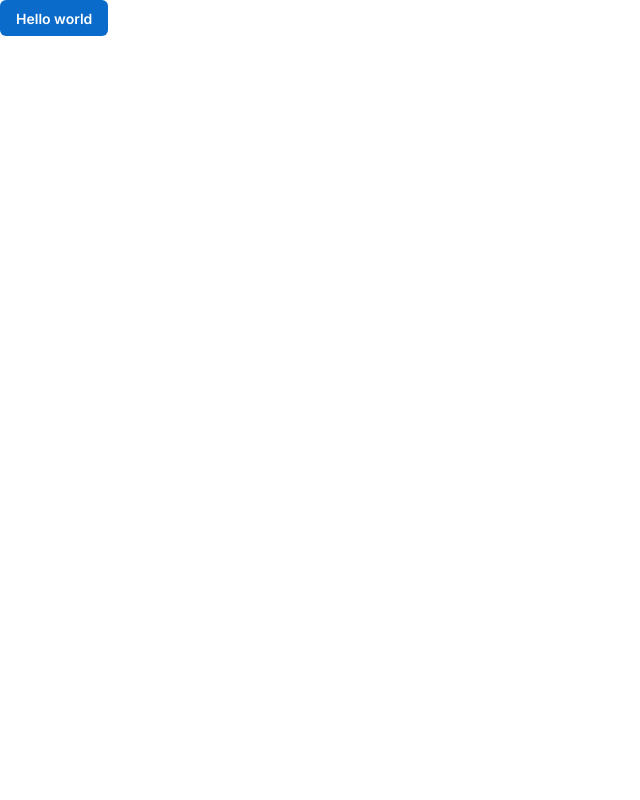
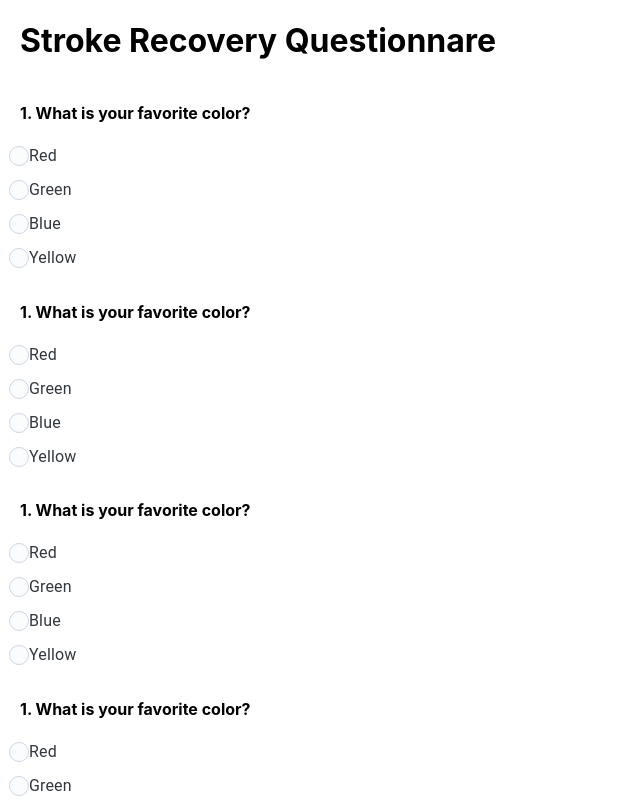
Before and after one commit to kmperera/CIS4930-HandsOnLearning, a React (Create React App) app in the folder health-app-frontend/: page /evaluations in a window 1280 px wide. Shown: the top 800 px of the page, without its empty margins (0-640 px from the left). Built offline with nearby package versions, Linux system fonts and the light colour scheme.

Commit message:
first version of the quiz w/ footer

```diff
--- a/health-app-frontend/package.json
+++ b/health-app-frontend/package.json
@@ -6,7 +6,10 @@
     "@emotion/react": "^11.11.1",
     "@emotion/styled": "^11.11.0",
     "@fontsource/inter": "^5.0.15",
+    "@mui/icons-material": "^5.14.18",
     "@mui/joy": "^5.0.0-beta.15",
+    "@mui/material": "^5.14.18",
+    "@mui/styled-engine-sc": "^6.0.0-alpha.6",
     "@testing-library/jest-dom": "^5.17.0",
     "@testing-library/react": "^13.4.0",
     "@testing-library/user-event": "^13.5.0",
@@ -15,6 +18,7 @@
     "react-router": "^6.18.0",
     "react-router-dom": "^6.18.0",
     "react-scripts": "5.0.1",
+    "styled-components": "^6.1.1",
     "web-vitals": "^2.1.4"
   },
   "scripts": {
--- /dev/null
+++ b/health-app-frontend/src/Evaluations/Evaluations.css
@@ -0,0 +1,34 @@
+.html {
+    height: 100%
+}
+
+
+.body {
+    display: flex;
+    flex-direction: column;
+    margin-left: 20px;
+    height: 100%;
+    min-height: 10000%;
+}
+
+.question-title {
+    color: red
+}
+
+.question-box {
+    font-family: 'Inter', sans-serif;
+    margin-bottom: 0px
+}
+
+.form-label {
+    margin-bottom: 10px;
+    font-family: 'Inter', sans-serif;
+
+}
+
+.flex-wrapper {
+    display: flex;
+    min-height: 100vh;
+    flex-direction: column;
+    justify-content: space-between;
+}
--- a/health-app-frontend/src/Evaluations/Evaluations.js
+++ b/health-app-frontend/src/Evaluations/Evaluations.js
@@ -1,11 +1,82 @@
-import React from "react"
+import React, {useState} from "react"
 import Button from '@mui/joy/Button';
+import Box from '@mui/joy/Box';
+import Input from "@mui/joy/Input";
+import Typography from '@mui/joy/Typography';
+import MultipleChoice from "./MultipleChoice";
+import './Evaluations.css';
+import { useTheme } from '@mui/material/styles';
+import SliderChoice from './SliderChoice';
 
 
 export default function Evaluations() {
+    const theme = useTheme();
+
+    const [Q1, setQ1] = useState(1);
+    const [Q2, setQ2] = useState(2);
+    const [Q3, setQ3] = useState(3);
+    const [Q4, setQ4] = useState(4);
+
+
     return (
         <div>
-            <Button variant="solid">Hello world</Button>
+            <div className='flex-wrapper'>
+                <div>
+                    <div className="head"></div>
+                    <div className="body">
+
+                        <h1>Stroke Recovery Questionnare</h1>
+                        <MultipleChoice
+                            questionName="1. What is your favorite color?"
+                            options={['Red', 'Green', 'Blue', 'Yellow']}
+                        />
+                        <MultipleChoice
+                            questionName="1. What is your favorite color?"
+                            options={['Red', 'Green', 'Blue', 'Yellow']}
+                        />
+                        <MultipleChoice
+                            questionName="1. What is your favorite color?"
+                            options={['Red', 'Green', 'Blue', 'Yellow']}
+                        />
+                        <MultipleChoice
+                            questionName="1. What is your favorite color?"
+                            options={['Red', 'Green', 'Blue', 'Yellow']}
+                        />
+                        <MultipleChoice
+                            questionName="1. What is your favorite color?"
+                            options={['Red', 'Green', 'Blue', 'Yellow']}
+                        />
+                        <MultipleChoice
+                            questionName="1. What is your favorite color?"
+                            options={['Red', 'Green', 'Blue', 'Yellow']}
+                        />
+                        <MultipleChoice
+                            questionName="1. What is your favorite color?"
+                            options={['Red', 'Green', 'Blue', 'Yellow']}
+                        />
+                        <SliderChoice questionName ="1. What is your favorite color?"></SliderChoice>
+
+                        <Button sx={{ width: '120px', marginTop: '20px', marginLeft: '-10px', marginBottom: '30px' }}>See Results</Button>
+
+                    </div>
+                </div>
+                <Box component="footer" className="footer" sx={{
+                    display: 'flex',
+                    flexDirection: 'column',
+                    alignItems: 'center',
+                    justifyContent: 'center',
+                    padding: '20px',
+                    backgroundColor: 'background.footer',
+                    color: '#FFFFFF'
+                }}>
+                    <Typography level="body2" component="p" fontFamily={'Inter'}>
+                        © 2023 Your Company Name
+                    </Typography>
+                    <Typography level="body2" component="p" fontFamily={'Inter'}>
+                        All rights reserved.
+                    </Typography>
+                </Box>
+            </div>
         </div>
     );
 }
--- /dev/null
+++ b/health-app-frontend/src/Evaluations/MultipleChoice.js
@@ -0,0 +1,25 @@
+import React from "react"
+import Radio from '@mui/joy/Radio';
+import RadioGroup from '@mui/joy/RadioGroup';
+import FormControlLabel from '@mui/material/FormControlLabel';
+import './Evaluations.css'
+
+
+export default function MultipleChoice({ questionName, options }) {
+    return (
+
+        <div>
+            <h4>{questionName}</h4>
+            <RadioGroup name="question" className='question-box'>
+                {options.map((option, index) => (
+                    <FormControlLabel className='form-label'
+                        key={index}
+                        value={option}
+                        label={option}
+                        control={<Radio />}
+                    />
+                ))}
+            </RadioGroup>
+        </div>
+    );
+}
--- /dev/null
+++ b/health-app-frontend/src/Evaluations/SliderChoice.js
@@ -0,0 +1,43 @@
+import React from 'react';
+import Slider from '@mui/joy/Slider';
+import Typography from '@mui/joy/Typography';
+import './Evaluations.css'
+
+export default function SliderChoice({ questionName }) {
+
+    const titleStyle = {
+        fontFamily: 'Inter, sans-serif'
+    };
+
+    const sliderMarks = [
+        {
+            value: 1,
+            label: '1',
+        },
+        {
+            value: 10,
+            label: '10',
+        },
+    ];
+
+    return (
+        <div>
+            <h4>{questionName}</h4>
+            <Slider
+                defaultValue={5}
+                min={1}
+                max={10}
+                step={0.01}
+                marks={sliderMarks}
+                aria-label="Rating"
+                sx={{
+                    width: '200px',
+                    '--Slider-track-height': '8px',
+                    '--Slider-thumb-size': '16px',
+                    '--Slider-mark-label-font-family': 'Inter, sans-serif',
+                }}
+            />
+
+        </div>
+    );
+};
--- a/health-app-frontend/src/index.js
+++ b/health-app-frontend/src/index.js
@@ -10,12 +10,35 @@ import Evaluations from './Evaluations/Evaluations'
 import StayConnected from './StayConnected/StayConnected'
 import Useful from './Useful/Useful'
 import '@fontsource/inter';
+import { createTheme } from '@mui/material';
+import { ThemeProvider } from '@mui/joy/styles';
+
 
 import {
   createBrowserRouter,
   RouterProvider,
   Route,
 } from "react-router-dom"
+
+
+
+//this is the theme that we'll use for the rest of the app.
+//it's going to be overlaid on the entire application so you can use any of these values anywhere, just access them like you would values for a regular JSON object.S
+const theme = createTheme({
+  colorSchemes: {
+    light: {
+      palette: {
+        background: {
+          default: '#FFFFF', // white background
+          footer: '#262626'
+        },
+        text: {
+          primary: '#00000', // BLACK text
+        },
+      },
+    },
+  },
+});
 
 const router = createBrowserRouter([
   {
@@ -47,7 +70,9 @@ const router = createBrowserRouter([
 const root = ReactDOM.createRoot(document.getElementById('root'));
 root.render(
   <React.StrictMode >
+    <ThemeProvider theme={theme}>
     <RouterProvider router = {router} />
+    </ThemeProvider>
   </React.StrictMode >
 );
 
```
Also changed, not shown: health-app-frontend/src/Footer/Footer.css (added), health-app-frontend/src/Footer/Footer.js (added), health-app-frontend/src/Footer/index.js (added), 1 other file (tests, documents, lock files or other folders).
